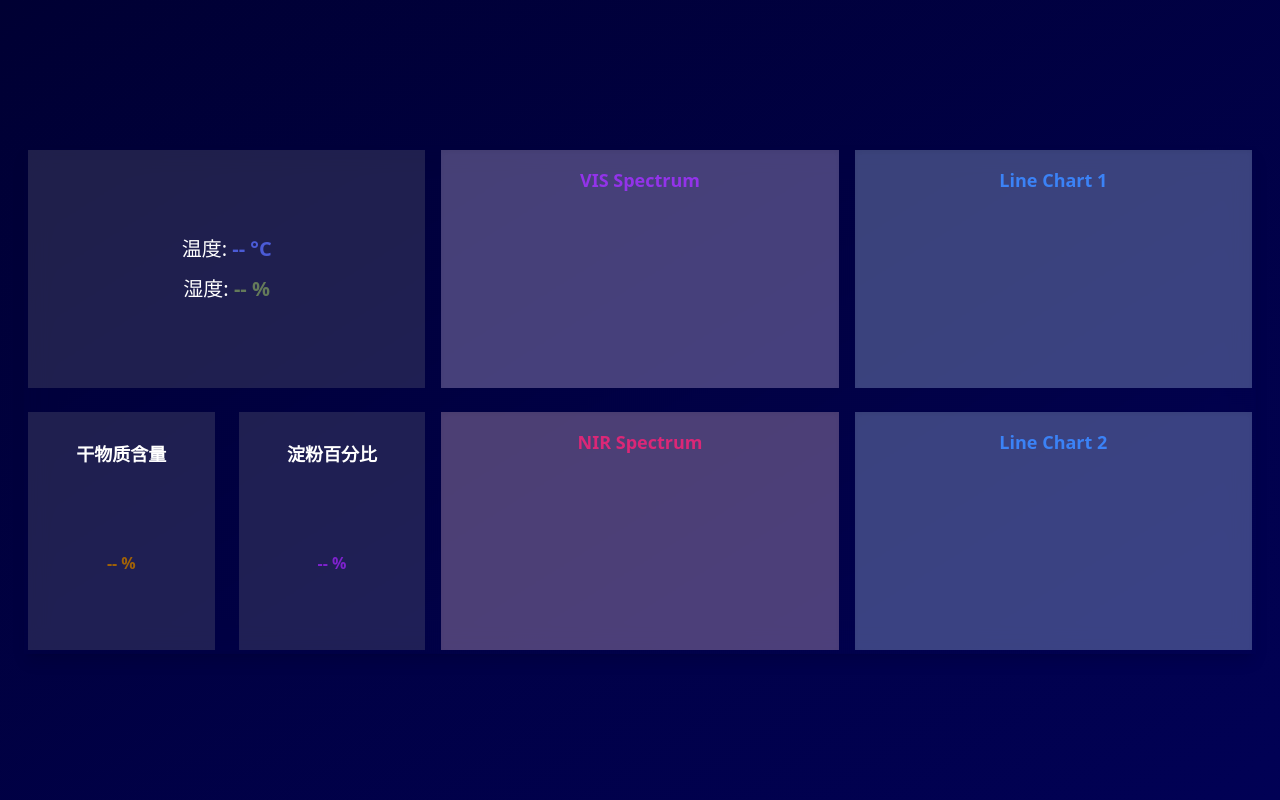
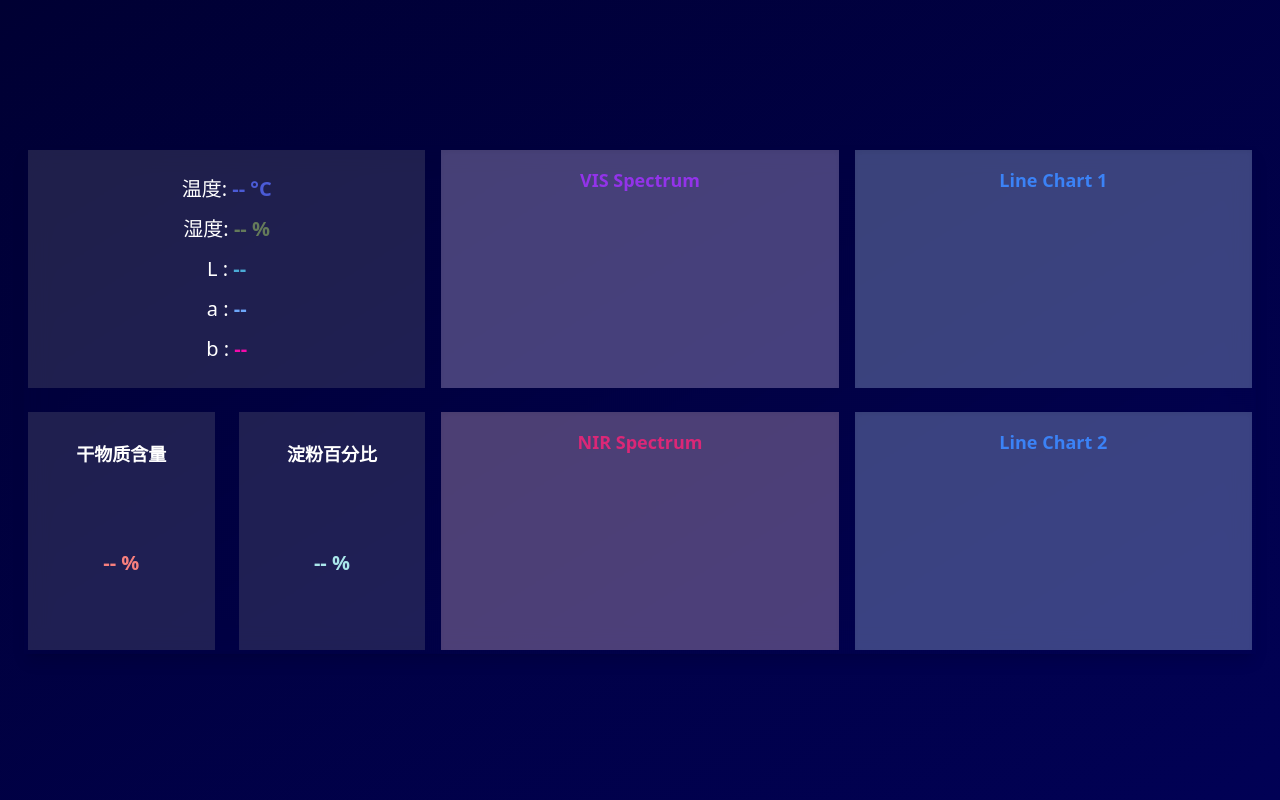
Before and after one commit to Eyyater/iot_app, a Flask app: page / in a window 1280 px wide. Run offline with Flask 3, Linux system fonts and the light colour scheme; a map, chart or similar area stays blank; parts of the project's set-up code (start-up, migrations or seed data) failed here and were passed over; some libraries are stand-ins or nearby versions.

Commit message:
增加Lab\DW\SC数据显示。

```diff
--- a/templates/index.html
+++ b/templates/index.html
@@ -31,28 +31,37 @@
             <div class="text-white text-xl">
               湿度: <span id="humidityText" class="font-bold text-[#647a5a]">-- %</span>
             </div>
+            <div class="text-white text-xl">
+              L : <span id="LText" class="font-bold text-[#4babd6]">--</span>
+            </div>
+            <div class="text-white text-xl">
+              a : <span id="aText" class="font-bold text-[#6ea7fa]">--</span>
+            </div>
+            <div class="text-white text-xl">
+              b : <span id="bText" class="font-bold text-[#f40aaa]">--</span>
+            </div>
           </div>
         </div>
 
-        <!-- 左下：表盘 3 -->
+        <!-- 左下：干物质含量 -->
         <div class="flex flex-col items-center bg-[#999999]/20 p-2 backdrop-blur-lg">
           <h2 class="text-lg font-semibold text-white mt-5 mb-5">干物质含量</h2>
           <div class="relative">
-            <canvas id="gauge3" width="170"></canvas>
-            <div id="gauge3Value"
-              class="absolute left-1/2 top-1/2 transform -translate-x-1/2 -translate-y-1/2 text-x2 font-bold text-yellow-700">
+            <canvas id="DWGauge" width="170"></canvas>
+            <div id="DWValue"
+              class="absolute left-1/2 top-1/2 transform -translate-x-1/2 -translate-y-1/2 text-xl font-bold text-[#F77F7D]">
               -- %
             </div>
           </div>
         </div>
 
-        <!-- 右下：表盘 4 -->
+        <!-- 右下：淀粉百分比 -->
         <div class="flex flex-col items-center bg-[#999999]/20 p-2 backdrop-blur-lg">
           <h2 class="text-lg font-semibold text-white mt-5 mb-5">淀粉百分比</h2>
           <div class="relative">
-            <canvas id="gauge4" width="170"></canvas>
-            <div id="gauge4Value"
-              class="absolute left-1/2 top-1/2 transform -translate-x-1/2 -translate-y-1/2 text-x2 font-bold text-purple-700">
+            <canvas id="SCGauge" width="170"></canvas>
+            <div id="SCValue"
+              class="absolute left-1/2 top-1/2 transform -translate-x-1/2 -translate-y-1/2 text-xl font-bold text-[#AAE7EB]">
               -- %
             </div>
           </div>
@@ -97,24 +106,21 @@
     let visChart = null;
     let nirChart = null;
 
-    function drawGauges(temp, humidity) {
-      document.getElementById("tempValue").textContent = `${temp} °C`;
-      document.getElementById("humidityValue").textContent = `${humidity} %`;
+    function drawGauges(DW, SC) {
+      document.getElementById("DWValue").textContent = `${DW} %`;
+      document.getElementById("SCValue").textContent = `${SC} %`;
 
-      if (tempGauge) tempGauge.destroy();
-      if (humidityGauge) humidityGauge.destroy();
-
-      tempGauge = new Chart(document.getElementById("tempGauge"), {
+      DWGauge = new Chart(document.getElementById("DWGauge"), {
         type: "doughnut",
         data: {
           datasets: [{
-            data: [temp, 40 - temp],
-            backgroundColor: ["grey", "#E5E7EB"],
-            borderWidth: 4, // 边框
+            data: [DW, 100 - DW],
+            backgroundColor: ["#F77F7D", "grey"],
+            borderWidth: 1, // 边框
           }],
         },
         options: {
-          cutout: "75%", // 内径占75%（控制环形宽度）
+          cutout: "80%", // 内径占80%（控制环形宽度）
           // hover: { mode: null }, // 禁用悬停效果
           plugins: {
             legend: { display: false },
@@ -123,17 +129,17 @@
         }
       });
 
-      humidityGauge = new Chart(document.getElementById("humidityGauge"), {
+      SCGauge = new Chart(document.getElementById("SCGauge"), {
         type: "doughnut",
         data: {
           datasets: [{
-            data: [humidity, 100 - humidity],
-            backgroundColor: ["grey", "#E5E7EB"],
-            borderWidth: 4,
+            data: [SC, 100 - SC],
+            backgroundColor: ["#AAE7EB", "grey"],
+            borderWidth: 1,
           }],
         },
         options: {
-          cutout: "75%",
+          cutout: "80%",
           // hover: { mode: null },
           plugins: {
             legend: { display: false },
@@ -262,6 +268,13 @@
 
           let temp = data.temperature;
           let humidity = data.humidity;
+          let L = data.L;
+          let a = data.a;
+          let b = data.b;
+          let DW = data.DW;
+          let SC = data.SC;
+          let LB = data.LB;
+          let BI = data.BI;
           let visData = data.vis;
           let nirData = data.nir;
 
@@ -269,12 +282,22 @@
             temperature: temp,
             humidity: humidity,
             visData: visData,
-            nirData: nirData
+            nirData: nirData,
+            L: L,
+            a: a,
+            b: b,
+            DW: DW,
+            SC: SC,
+            LB: LB,
+            BI: BI
           });
 
-          // drawGauges(temp, humidity);
+          drawGauges(DW, SC);
           document.getElementById('tempText').textContent = `${temp} °C`;
           document.getElementById('humidityText').textContent = `${humidity} %`;
+          document.getElementById('LText').textContent = `${L}`;
+          document.getElementById('aText').textContent = `${a}`;
+          document.getElementById('bText').textContent = `${b}`;
 
           drawSpectrum("visChart", visData, ["#A78BFa", "#8B5CF6", "#7C3AED", "#6D28D9", "#5B21B6", "#6D28D9"]);
           drawSpectrum("nirChart", nirData, ["#F472B6", "#EC4899", "#DB2777", "#BE185D", "#9D174D", "#BE185D"]);
```
